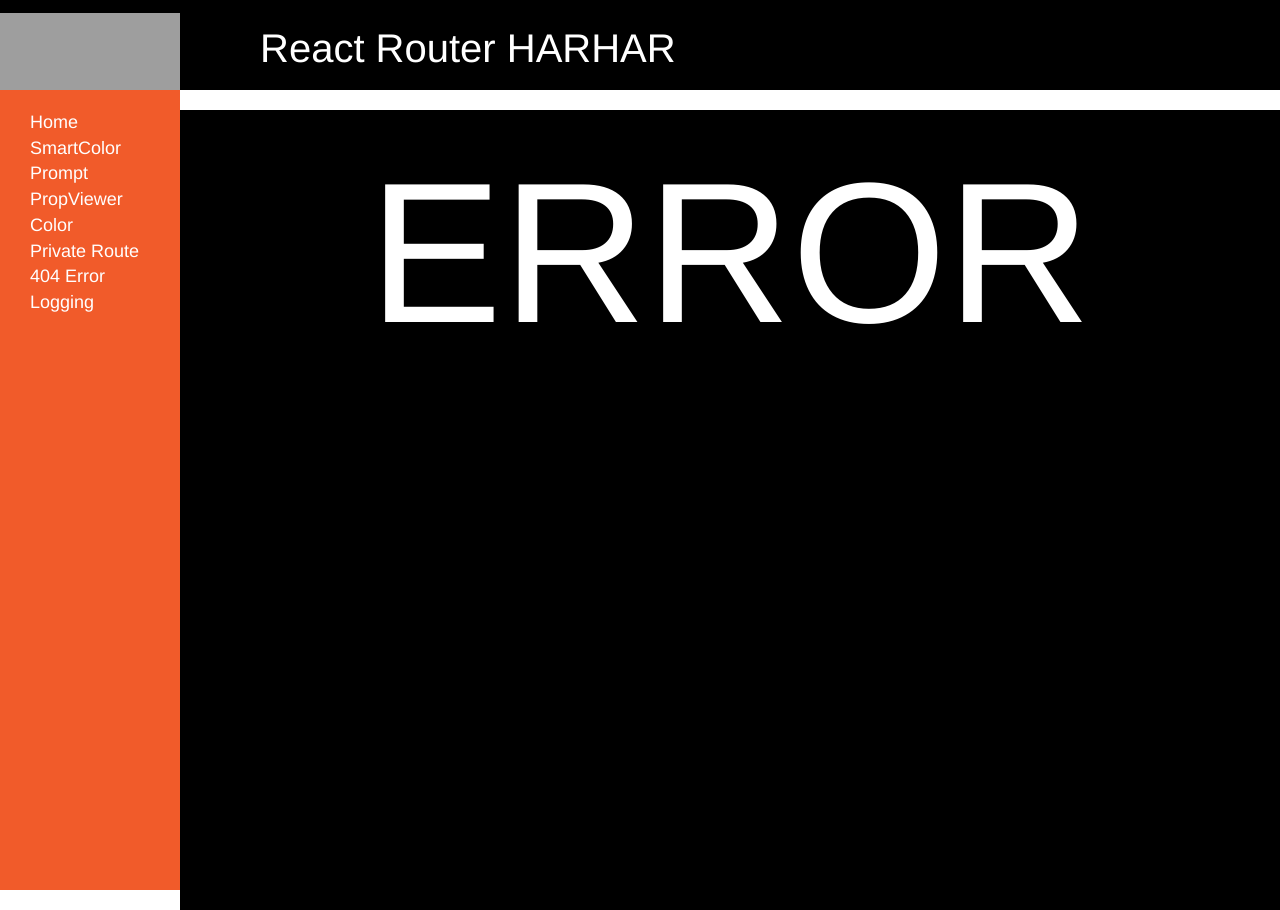
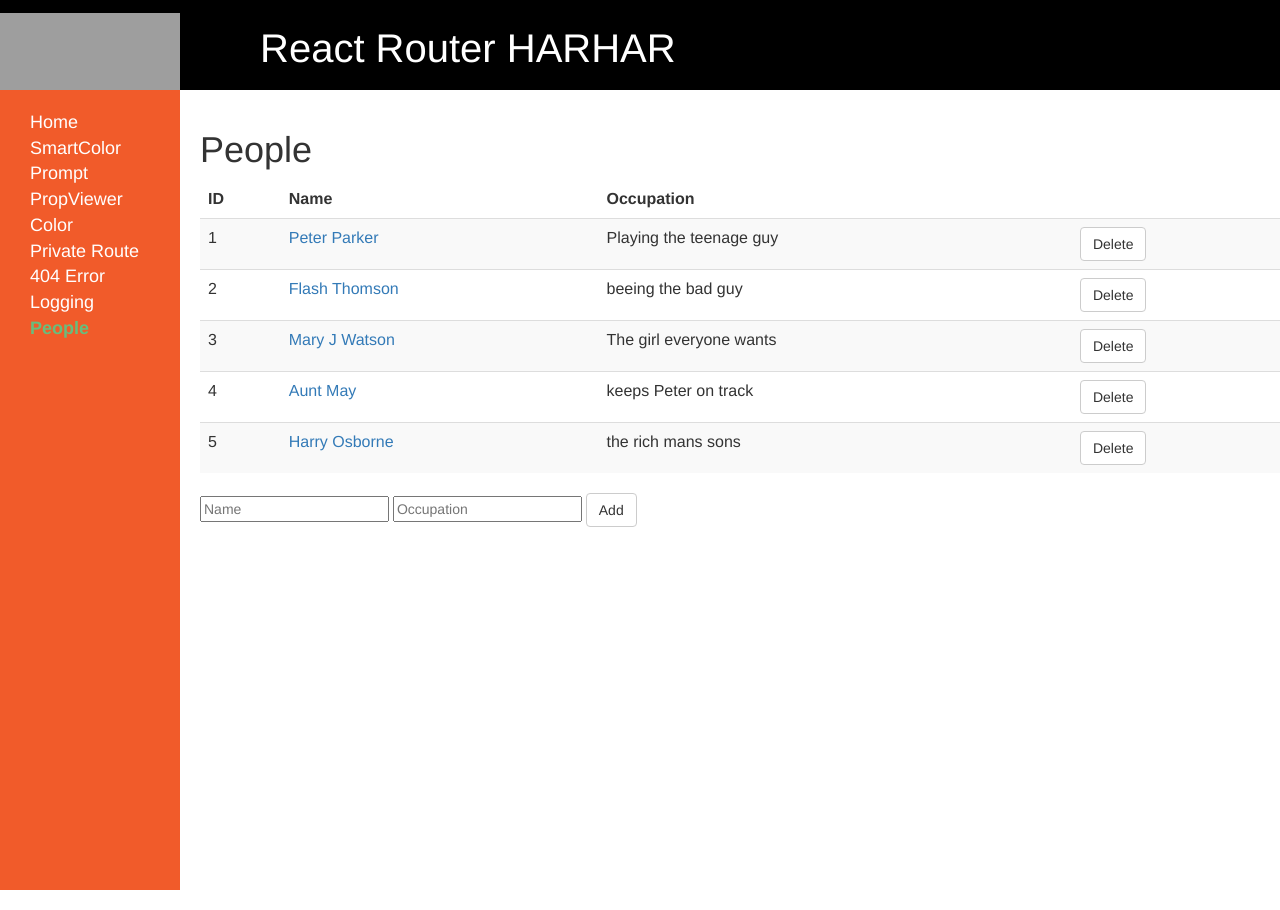
Before and after one commit to janpauldahlke/react-router4, a React app: page /people in a window 1280 px wide. Before the commit this address had no page. After the commit the page ends 800 px from the top, so only its background shows below. Built offline with nearby package versions, Linux system fonts and the light colour scheme; grey boxes are pictures that could not be loaded.

Commit message:
shows how to pass parameters down the dynamic routes

```diff
--- a/src/App.js
+++ b/src/App.js
@@ -16,6 +16,8 @@ import PrivateRoute from './components/secure/privateRoute';
 import Login from './components/login';
 import Logout from './components/login/logout';
 import SmartColor from './components/SmartColor';
+import People from './components/people';
+import PersonProfileContainer from './components/people/personProfileContainer';
 
 export default class App extends React.Component {
 
@@ -43,6 +45,8 @@ export default class App extends React.Component {
 
              <Route path="/" component={Home} exact/>
              <Route path="/prompt" component={Prompt} />
+             <Route path="/people/:id" component={PersonProfileContainer} />{/*  // here is how we consume the parametrized routes */}
+             <Route path="/people" component={People} />
              <Route path="/props" component={PropsViewer} />
              <Route path="/:text/:color" component={SmartColor}  />
              <Route path="/color" render={() => {return (<Color text={'a random color welcome'} color={'#'+Math.floor(Math.random()*16777215).toString(16)}/>) }} /> {/* the usage for rendering routes with props needs the render attribute like we see here */}
--- a/src/components/Sidebar/index.js
+++ b/src/components/Sidebar/index.js
@@ -27,6 +27,7 @@ const Sidebar = () => {
         {name: 'Private Route', url:'/private'},
         {name: '404 Error', url: '/error' },
         {name: 'Logging' , url: '/logging'},
+        {name: 'People', url: '/people'},
     ];
     //iterate over it in a renderHelper
     let linksComponents = links.map((link, index) => {
--- /dev/null
+++ b/src/components/people/index.js
@@ -0,0 +1,122 @@
+import React from 'react';
+
+import {Button, Table} from "react-bootstrap";
+import {Link} from "react-router-dom";
+import PersonAPI from "../../services/personService";
+
+let api = new PersonAPI();
+const style = {
+  marginLeft : '200px'
+}
+
+class People extends React.Component {
+
+    constructor(props) {
+        super(props);
+
+        let people = api.getAuthors();
+
+        this.state = {
+            people: people,
+            newName: '',
+            newOccupation: ''
+        };
+    }
+
+    render = () => {
+
+        let people = this.state.people.map((person, index) => (
+            <tr key={index}>
+                <td>{person.id}</td>
+                {/* the vial part is here */}
+                <td><Link to={`/people/${person.id}?name=${person.name}&occupation=${person.occupation}`}>{person.name}</Link></td>
+                <td>{person.occupation}</td>
+                <td>
+                    <Button onClick={(e) => this.onDeletePerson(e, person.id)}>Delete</Button>
+                </td>
+            </tr>
+        ));
+
+        return (
+            <div style={style}>
+                <h1>People</h1>
+                <Table bordered={false} responsive={true} striped={true}>
+                    <thead>
+                    <tr>
+                        <td><strong>ID</strong></td>
+                        <td><strong>Name</strong></td>
+                        <td><strong>Occupation</strong></td>
+                        <td>&nbsp;</td>
+                    </tr>
+                    </thead>
+                    <tbody>
+                    {people}
+                    </tbody>
+                </Table>
+                <div>
+                    <input onChange={this.onNameChange} placeholder={'Name'} value={this.state.newName}/>
+                    {' '}
+                    <input onChange={this.onOccupationChange} placeholder={'Occupation'} value={this.state.newOccupation}/>
+                    {' '}
+                    <Button onClick={this.onAddNewPerson}>Add</Button>
+                </div>
+            </div>
+        );
+    };
+
+    onAddNewPerson = () => {
+
+        if( this.state.newName === '' ||
+            this.state.newOccupation === '') {
+            return;
+        }
+
+        const person = {
+            id: this.getId(),
+            name: this.state.newName,
+            occupation: this.state.newOccupation
+        };
+
+        this.setState({
+            people: this.state.people.concat(person),
+            newName: '',
+            newOccupation: ''
+        });
+
+    };
+
+    onOccupationChange = (e) => {
+        this.setState({
+            newOccupation: e.target.value
+        });
+    };
+
+    onNameChange = (e) => {
+        this.setState({
+            newName: e.target.value
+        });
+    };
+
+    onDeletePerson(e, id) {
+        let people = this.state.people.filter(person => (id !== person.id));
+
+        this.setState({
+            people: people
+        });
+    };
+
+    getId() {
+
+        let currentId = 0;
+
+        for (let i = 0; i < this.state.people.length; i++) {
+
+            if (this.state.people[i].id > currentId)
+                currentId = this.state.people[i].id;
+        }
+
+        return currentId + 1;
+    };
+}
+
+export default People;
--- /dev/null
+++ b/src/components/people/personProfile.js
@@ -0,0 +1,34 @@
+import React from 'react';
+import PropTypes from 'prop-types'
+import { withRouter} from 'react-router-dom';
+import querystring from 'query-string';
+
+const style = {
+  marginLeft: '200px',
+}
+
+const PersonProfile = (props) => {
+  const query = querystring.parse(props.location.search);
+  const name = query.name;
+  const occupation = query.occupation;
+
+  console.log('innerPerson',props);
+
+  return (
+    <div style={style}>
+      <h1>{name}</h1>
+      <h3>{occupation}</h3>
+
+      <section>
+        <h3>Powers:</h3>
+        <div>{ props.powers[Math.floor(Math.random() * props.powers.length-1)]}</div>
+      </section>
+    </div>
+  );
+}
+
+PersonProfile.propTypes = {
+  powers: PropTypes.array.isRequired
+}
+
+export default withRouter(PersonProfile);
--- /dev/null
+++ b/src/components/people/personProfileContainer.js
@@ -0,0 +1,38 @@
+import React from 'react';
+
+import PersonProfile from './personProfile';
+
+const pow = [
+  'strike',
+  'hit',
+  'run',
+  'web',
+  'fly',
+  'cook',
+  'be nice'
+]
+
+class PersonProfileContainer extends React.Component {
+
+  constructor(props){
+    super(props);
+
+    this.state = {
+      powers : pow
+    };
+  }
+
+  componentDidMount() {
+    //some ajax here
+  }
+
+  render() {
+    return(
+      <div>
+        <PersonProfile powers={this.state.powers} />
+      </div>
+    )
+  }
+}
+
+export default PersonProfileContainer;
--- /dev/null
+++ b/src/services/personService.js
@@ -0,0 +1,15 @@
+class API {
+
+  getAuthors = () => {
+      return [
+          {id: 1, name: 'Peter Parker', occupation: 'Playing the teenage guy'},
+          {id: 2, name: 'Flash Thomson', occupation: 'beeing the bad guy'},
+          {id: 3, name: 'Mary J Watson', occupation: 'The girl everyone wants'},
+          {id: 4, name: 'Aunt May', occupation: 'keeps Peter on track'},
+          {id: 5, name: 'Harry Osborne', occupation: 'the rich mans sons'}
+      ]
+  };
+
+}
+
+export default API;
```
